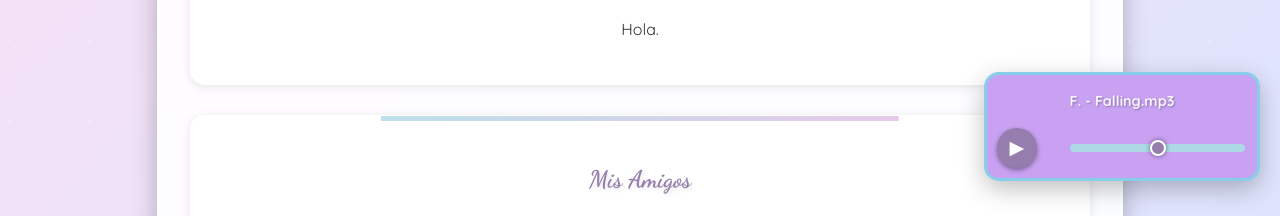
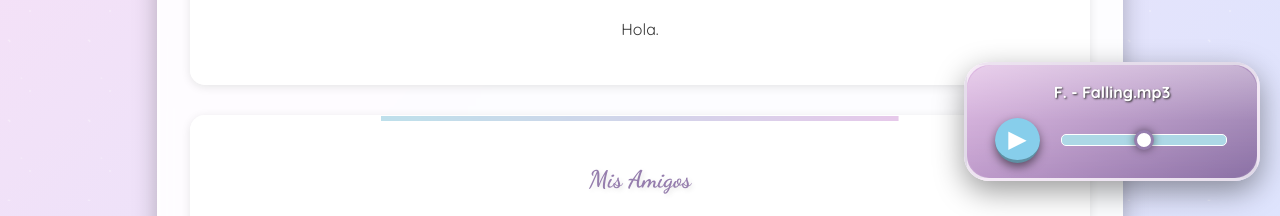
Before and after one commit to raykodesign/fabi, a plain HTML site: page index.html in a window 1280 px wide. Shown: the part 599-815 px from the top of the page. Drawn offline with Linux system fonts and the light colour scheme.

Commit message:
Update style.css

```diff
--- a/style.css
+++ b/style.css
@@ -474,28 +474,48 @@ section::before {
     }
 }
 
-/* --- ESTILOS DEL REPRODUCTOR FLOTANTE (NUEVO) --- */
+/* --- ESTILOS DEL REPRODUCTOR FLOTANTE (VERSIÓN GLOSSY/KAWAII) --- */
 
 #floating-music-player {
-    position: fixed; /* Lo hace flotante */
-    bottom: 20px; /* Se fija en la parte inferior */
-    right: 20px; /* Se fija a la derecha */
-    width: 250px; /* Ancho cómodo */
-    background: var(--navbar-bg); /* Color de la barra de navegación */
-    color: white;
-    padding: 10px;
-    border-radius: 15px; /* Bordes redondeados */
-    box-shadow: var(--shadow); /* Sombra elegante */
-    z-index: 100; /* Asegura que esté por encima de todo */
-    border: 3px solid var(--dark-blue);
-    transition: transform 0.3s ease;
+    position: fixed;
+    bottom: 20px;
+    right: 20px;
+    width: 260px; /* Un poco más ancho */
+    background: linear-gradient(145deg, var(--light-purple) 0%, var(--dark-purple) 100%); /* Degradado Morado-Oscuro */
+    padding: 15px;
+    border-radius: 25px; /* Bordes muy redondeados (cápsula) */
+    box-shadow: 0 10px 30px rgba(0, 0, 0, 0.4); /* Sombra intensa para que flote */
+    z-index: 100;
+    border: 3px solid rgba(255, 255, 255, 0.7); /* Borde blanco brillante */
+    transition: all 0.3s ease;
+    /* Efecto 3D de profundidad */
+    transform: perspective(1px) translateZ(0);
 }
 
 #floating-music-player:hover {
-    transform: scale(1.02);
+    transform: scale(1.05) perspective(1px) translateZ(0);
 }
 
-/* Ocultar el control nativo de audio */
+/* Efecto de Brillo GLOSSY sobre el reproductor */
+.player-design {
+    position: absolute;
+    top: 0;
+    left: 0;
+    width: 100%;
+    height: 100%;
+    border-radius: 25px;
+    background: linear-gradient(
+        to bottom,
+        rgba(255, 255, 255, 0.3) 0%, /* Brillo superior */
+        rgba(255, 255, 255, 0) 50%,
+        rgba(0, 0, 0, 0.1) 100% /* Sombra inferior */
+    );
+    mix-blend-mode: overlay; /* Combina de forma suave */
+    pointer-events: none;
+    z-index: 1; /* Bajo los controles */
+}
+
+
 #audio-player {
     display: none;
 }
@@ -504,48 +524,55 @@ section::before {
     display: flex;
     flex-direction: column;
     align-items: center;
-    gap: 10px;
+    gap: 12px;
+    position: relative; /* Para que los controles queden encima del diseño */
+    z-index: 2;
 }
 
 .music-title {
     font-family: var(--main-font);
-    font-weight: 700;
-    font-size: 0.9em;
+    font-weight: 800; /* Más negrita */
+    font-size: 1em;
     text-align: center;
     width: 100%;
-    white-space: nowrap;
-    overflow: hidden;
-    text-overflow: ellipsis;
-    padding: 5px 0;
-    color: var(--card-bg); /* Texto más claro */
-    text-shadow: 1px 1px 2px rgba(0, 0, 0, 0.3);
+    color: white;
+    text-shadow: 1px 1px 2px var(--text-color);
 }
 
 .controls-group {
     display: flex;
     align-items: center;
-    width: 100%;
+    width: 90%;
     justify-content: space-between;
 }
 
 .player-button {
-    background-color: var(--dark-purple);
+    /* Usaremos el color azul vibrante para el botón de play */
+    background-color: var(--dark-blue);
     color: white;
     border: none;
-    width: 40px;
-    height: 40px;
+    width: 45px;
+    height: 45px;
     border-radius: 50%;
     cursor: pointer;
-    font-size: 1.2em;
+    font-size: 1.5em; /* Icono más grande */
     line-height: 1;
-    box-shadow: 0 2px 5px rgba(0, 0, 0, 0.4);
-    transition: background-color 0.2s, transform 0.2s;
-    flex-shrink: 0; /* No se encoge */
+    box-shadow: 0 4px 10px rgba(0, 0, 0, 0.5); /* Sombra más pronunciada */
+    transition: all 0.2s ease;
+    flex-shrink: 0;
+    /* Efecto de "depresión" al pulsar */
+    border-bottom: 3px solid rgba(0, 0, 0, 0.3);
 }
 
 .player-button:hover {
     background-color: var(--light-blue);
-    transform: scale(1.05);
+    transform: translateY(-2px); /* Un pequeño levantamiento */
+}
+
+.player-button:active {
+    transform: translateY(1px);
+    box-shadow: 0 2px 5px rgba(0, 0, 0, 0.5);
+    border-bottom: 1px solid rgba(0, 0, 0, 0.3);
 }
 
 /* Estilo del slider de volumen */
@@ -553,31 +580,32 @@ section::before {
     -webkit-appearance: none;
     appearance: none;
     width: 70%;
-    height: 8px;
+    height: 10px; /* Más grueso */
     background: var(--light-blue);
-    border-radius: 4px;
+    border-radius: 5px;
     outline: none;
     transition: opacity 0.2s;
+    border: 1px solid white;
 }
 
 #volume-slider::-webkit-slider-thumb {
     -webkit-appearance: none;
     appearance: none;
-    width: 16px;
-    height: 16px;
-    background: var(--dark-purple);
+    width: 20px; /* Más grande */
+    height: 20px;
+    background: white; /* Thumb blanco */
     border-radius: 50%;
     cursor: pointer;
-    border: 2px solid white;
-    box-shadow: 0 0 5px rgba(0, 0, 0, 0.5);
+    border: 3px solid var(--dark-purple);
+    box-shadow: 0 0 8px rgba(0, 0, 0, 0.5);
 }
 
 #volume-slider::-moz-range-thumb {
-    width: 16px;
-    height: 16px;
-    background: var(--dark-purple);
+    width: 20px;
+    height: 20px;
+    background: white;
     border-radius: 50%;
     cursor: pointer;
-    border: 2px solid white;
-    box-shadow: 0 0 5px rgba(0, 0, 0, 0.5);
+    border: 3px solid var(--dark-purple);
+    box-shadow: 0 0 8px rgba(0, 0, 0, 0.5);
 }
```
